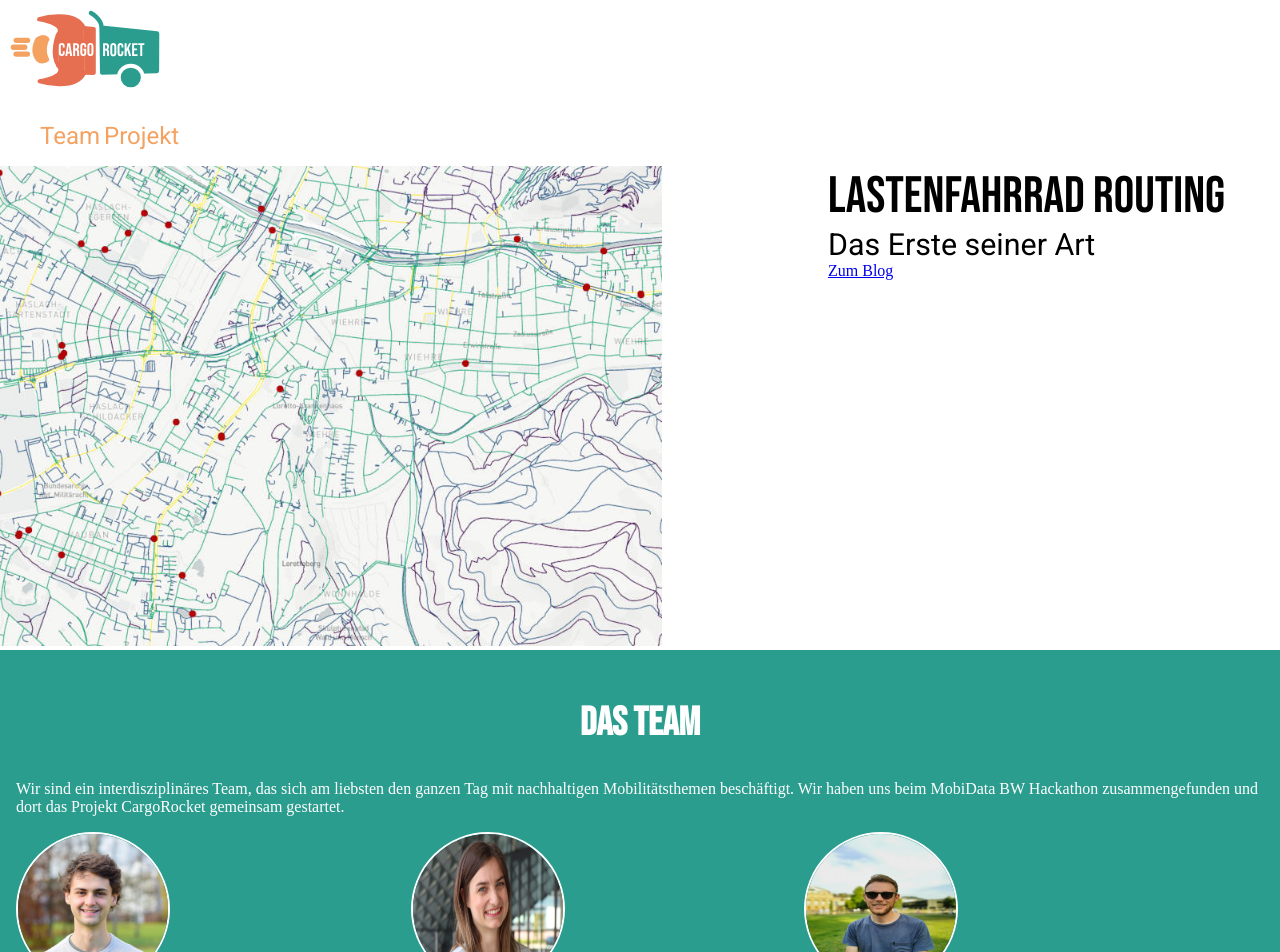
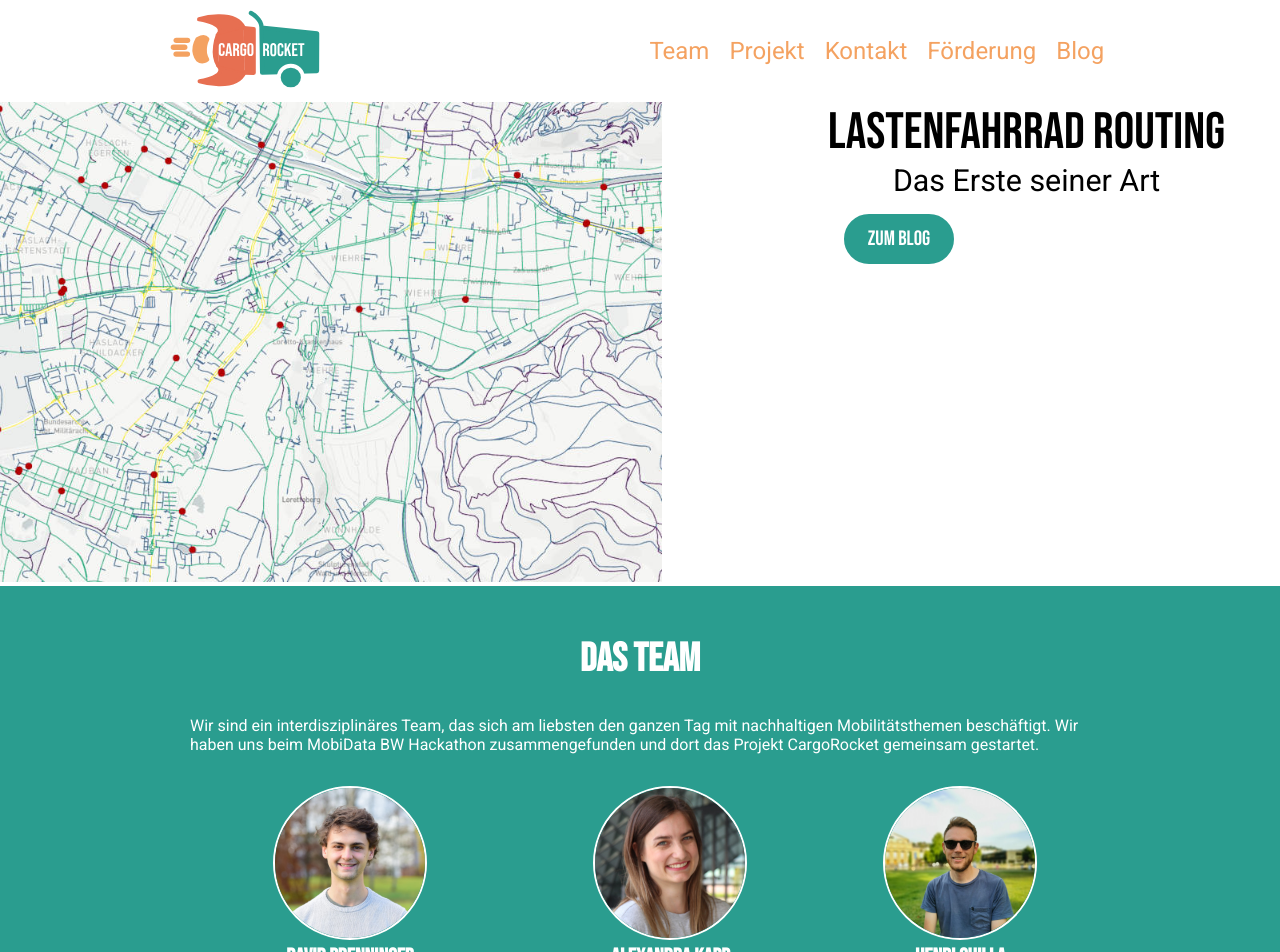
Before and after one commit to CargoRocket/website, a Jekyll site: the page built from index.md, in a window 1280 px wide. Shown: the top 952 px of the page. Built offline with Jekyll 4.4.1, drawn with Linux system fonts in a browser that asks for light colours; some of the changed text lies outside the part shown.

Commit message:
Finish layouting team & project section

```diff
--- a/_layouts/home.html
+++ b/_layouts/home.html
@@ -16,12 +16,15 @@
 
 <body>
     <header>
-        <div>
+        <div class="first-line">
             <img src="../assets/images/{{ page.logo }}" class="logo" />
             <nav>
                 <ul>
                     <li><a href="#team">Team</a></li>
-                    <li><a href="#projekt">Projekt</a></li>
+                    <li><a href="#project">Projekt</a></li>
+                    <li><a href="#contact">Kontakt</a></li>
+                    <li><a href="#funding">Förderung</a></li>
+                    <li><a href="/blog">Blog</a></li>
                 </ul>
             </nav>
         </div>
@@ -31,52 +34,75 @@
                 <img src="../assets/images/{{ page.present-img }}" />
             </div>
             <div>
-                <div class="headline big bebas">{{ page.main-headline }}</div>
-                <div class="headline small roboto">{{ page.second-headline }}</div>
-                <a href="/blog">{{ page.main-button }}</a>
+                <div class="headline big bebas c">{{ page.main-headline }}</div>
+                <div class="headline small roboto c">{{ page.second-headline }}</div>
+                <a href="/blog" class="button primary big bebas">{{ page.main-button }}</a>
             </div>
         </div>
     </header>
 
     <section id="team">
+        <div class="content">
             <h1 class="headline c bebas">{{ page.team.headline }}</h1>
 
             <p>{{page.team.description }}</p>
 
-        <div class="members flex">
+            <div class="members flex c">
                 {% for member in page.team.members %}
-            <div class="member">
-                <img src="../assets/images/{{ member.img }}" />
-                <p class="b bebas">{{ member.name }}</p>
+                <div class="c">
+                    <figure>
+                        <img src="../assets/images/{{ member.img }}" class="portrait round border" />
+                        <figcaption class="b bebas big">{{ member.name }}</figcaption>
+                    </figure>
                     <p>{{ member.skills }}</p>
                 </div>
                 {% endfor %}
             </div>
+        </div>
     </section>
 
     <section id="project">
+        <div class="content">
             <h1 class="headline c bebas">{{ page.project.headline }}</h1>
 
             <p>{{page.team.description }}</p>
 
             <div class="products flex">
             {% for product in page.project.products %}
-            <div class="product">
+                <div class="c">
+                    <figure>
                         <img class="product" src="../assets/images/{{ product.img }}" />
-                <p class="b bebas">{{ product.name }}</p>
+                        <figcaption class="b bebas c">{{ product.name }}</figcaption>
+                    </figure>
                     <p>{{ product.description }}</p>
                 </div>
             {% endfor %}
             </div>
+        </div>
     </section>
 
     <section class="blog">
+        <div class="content">
+            <h1 class="headline c bebas">{{ page.blog.headline }}</h1>
+
+            <div class="blog-entries flex c">
+                <p>Hier kommen Blog Artikel</p>
+            </div>
+
+            <a href="/blog" class="button secondary big bebas">{{ page.main-button }}</a>
+        </div>
     </section>
 
-    <section class="contact">
+    <section funding="contact">
+        <div class="content">
+            <h1 class="headline c bebas">{{ page.contact.headline }}</h1>
+        </div>
     </section>
 
-    <section class="funding">
+    <section id="funding">
+        <div class="content">
+
+        </div>
     </section>
 
     <footer>
--- a/_sass/base.scss
+++ b/_sass/base.scss
@@ -1,4 +1,15 @@
+@import "variables";
+
 html, body {
     padding: 0;
     margin: 0;
 }
+
+p {
+    font-family: 'Roboto';
+}
+
+::selection {
+    background-color: $primary-color;
+    color: white;
+}
--- a/_sass/elements.scss
+++ b/_sass/elements.scss
@@ -12,6 +12,10 @@
 
 .flex {
     display: flex;
+
+    &.c {
+        justify-content: center;
+    }
 }
 
 .c {
@@ -24,6 +28,40 @@
 
 .button {
     background-color: $primary-color;
+    padding: 0.2rem;
+    margin: 1rem;
+    display: inline-block;
+    text-decoration: none;
+    border-radius: 2rem;
+
+    &.big {
+        padding: 0.6rem 1.3rem;
+        font-size: 1.3rem;
+    }
+
+    &.primary,
+    &.primary:visited,
+    &.primary:active {
+        background-color: $primary-color;
+        border: 3px solid $primary-color;
+        color: white;
+    }
+
+    &.primary:hover {
+        border: 3px solid darken($primary-color, 20%);
+    }
+
+    &.secondary,
+    &.secondary:visited,
+    &.secondary:active {
+        background-color: $secondary-color;
+        border: 3px solid $secondary-color;
+        color: white;
+    }
+
+    &.secondary:hover {
+        border: 3px solid darken($secondary-color, 20%);
+    }
 }
 
 .bebas {
@@ -33,3 +71,34 @@
 .roboto {
     font-family: 'Roboto';
 }
+
+.round {
+    border-radius: 50%;
+}
+
+img.portrait {
+    object-fit: cover;
+
+    width: $portrait-size;
+    height: $portrait-size;
+
+    &.big {
+        width: $portrait-size * 2;
+        height: $portrait-size * 2;
+    }
+
+    &.small {
+        width: $portrait-size / 2;
+        height: $portrait-size / 2;
+    }
+}
+
+img.border {
+    border: 2px solid white;
+}
+
+figcaption {
+    &.big {
+        font-size: 140%;
+    }
+}
--- a/_sass/home.scss
+++ b/_sass/home.scss
@@ -2,6 +2,16 @@
 
 section {
     padding: 1rem;
+}
+
+.content {
+    max-width: 900px;
+    margin: auto;
+}
+
+.first-line {
+    display: flex;
+    justify-content: space-around;
 }
 
 header {
@@ -19,15 +29,8 @@
     background-color: $primary-color;
     color: white;
 
-    .members {
-        .member {
-            img {
-                width: $portrait-size;
-                height: $portrait-size;
-                border-radius: 50%;
-                border: 2px solid white;
-            }
-        }
+    ::selection {
+        background-color: $secondary-color;
     }
 }
 
@@ -35,6 +38,7 @@
     background-color: $secondary-color;
     color: white;
 
-    .products {
+    ::selection {
+        background-color: $primary-color;
     }
 }
--- a/_sass/navigation.scss
+++ b/_sass/navigation.scss
@@ -1,17 +1,26 @@
 @import "variables";
 
 nav {
+    align-self: center;
+
     ul {
         list-style: none;
+        padding: 0;
 
         li {
             display: inline-block;
+            margin: 0 1rem 0 0;
 
             a {
                 color: $secondary-color;
                 text-decoration: none;
                 font-size: 1.5rem;
                 font-family: "Roboto";
+
+                &:hover {
+                    color: darken($secondary-color, 20%);
+                    text-decoration: underline;
+                }
             }
         }
     }
--- a/index.md
+++ b/index.md
@@ -30,4 +30,8 @@
       - name: CargoBikeIndex
         img:
         description: Zu schmale Radwege, Barrieren oder Bordsteine, können für Fahrräder lästig aber für Lastenräder unpassierbar sein. Mithilfe des CargoBike Index wollen wir auf einer Karte die für Lastenräder (weniger) geeigneten Straßen in Baden-Württemberg darstellen.
+blog:
+    headline: Blog
+contact:
+    headline: Kontakt
 ---
```
Lines whose indentation alone changed are shown as unchanged.
